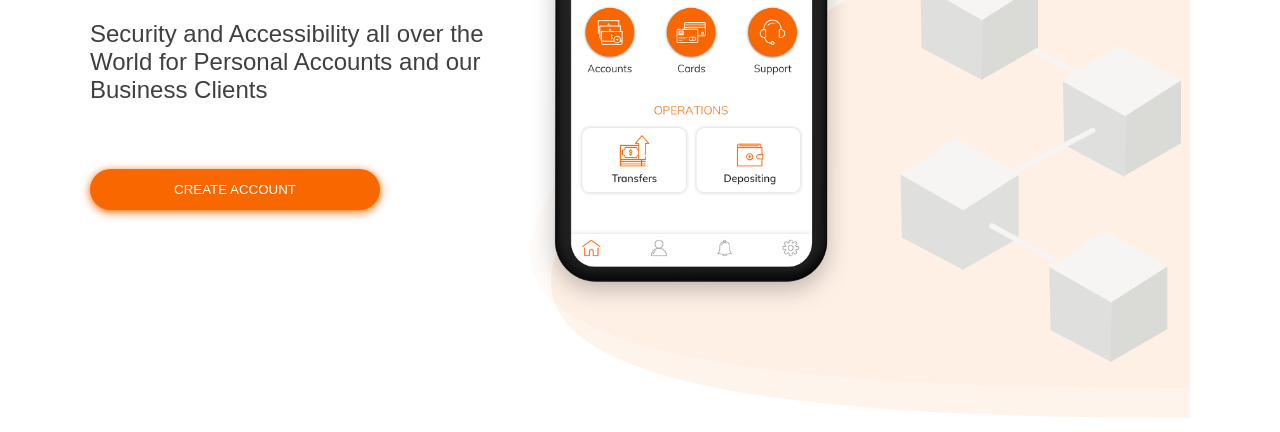
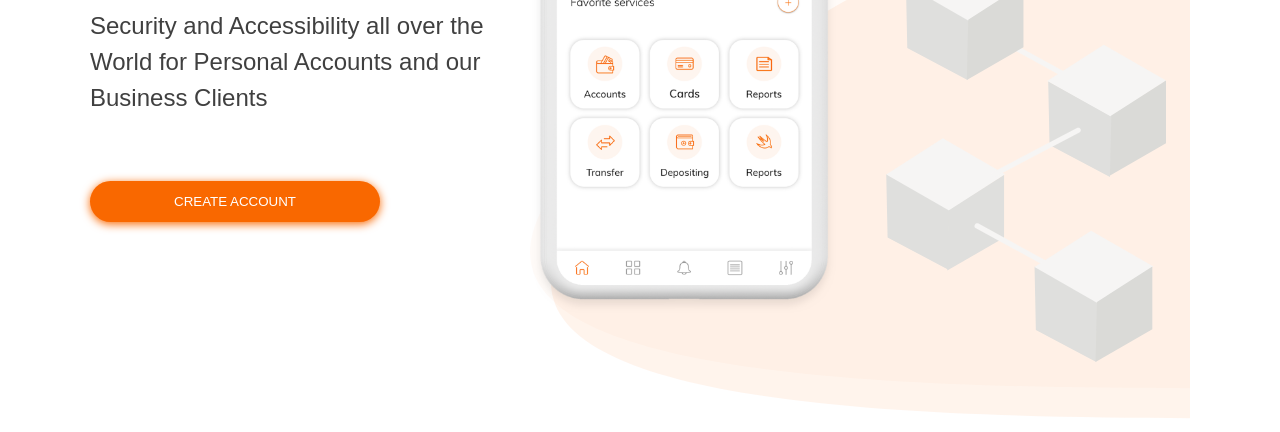
Before and after one commit to valentyna97/tiche_landing, a website: page src/index.html in a window 1280 px wide. Shown: the part 550-982 px from the top of the page. Drawn offline with nearby package versions, Linux system fonts and the light colour scheme; files that its build step writes are made by us from their sources; a web font is replaced by a local one.

Commit message:
change img

```diff
--- a/src/assets/scss/style.scss
+++ b/src/assets/scss/style.scss
@@ -86,6 +86,7 @@ hr{
         p{
           font-size: 24px;
           margin: 35px 0 65px 0;
+          line-height: 1.5;
         }
         .header-button{
           width: 290px;
--- a/src/index.html
+++ b/src/index.html
@@ -38,7 +38,7 @@
                 <input type="button" value="create account" class="header-button">
             </div>
             <div class="main-image">
-                <img src="./assets/images/mock-home-app@3x.png">
+                <img src="./assets/images/mock-home@3x.png">
                 <div class="image-blockchain">
                     <img src="./assets/images/blockchain-cubes.svg">
                 </div>
```
Also changed, not shown: dist/assets/images/mock-home-app@3x.png (deleted), dist/assets/images/mock-home@3x.png (added), dist/index.html, src/assets/images/mock-home-app@3x.png (deleted), src/assets/images/mock-home@3x.png (added).
